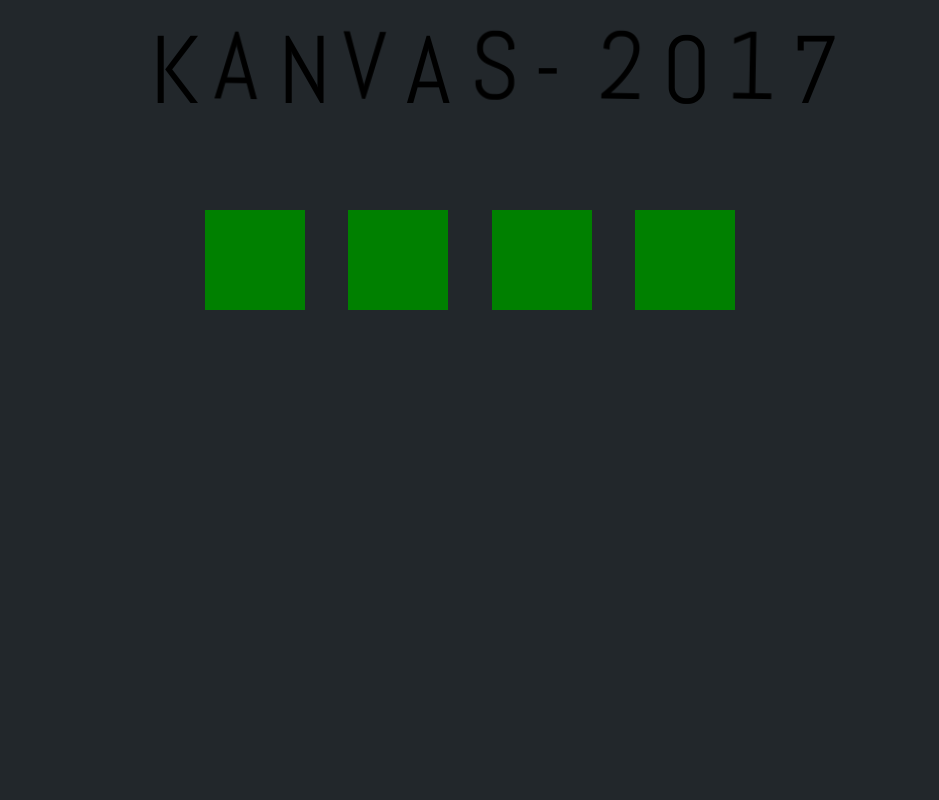
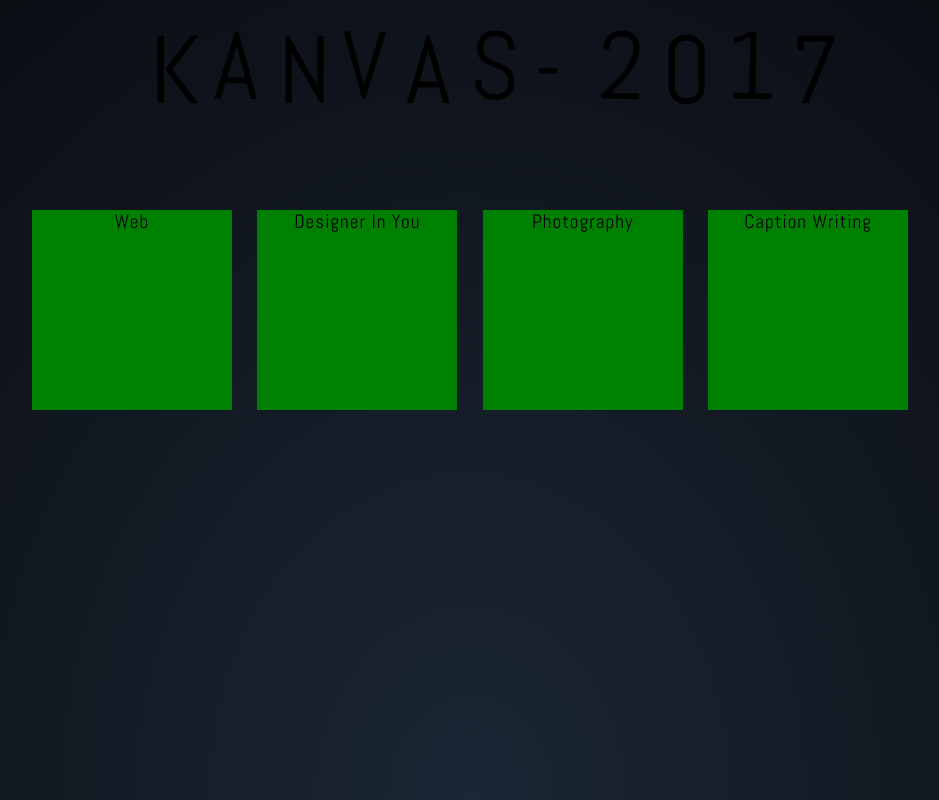
Before and after one commit to gawdsnitkkr/Kanvas-2017, a plain HTML site: page index.html in a window 1280 px wide. Shown: the whole page, without its empty margins (170-1109 px from the left). Drawn offline with Linux system fonts and the light colour scheme.

Commit message:
added links

```diff
--- a/css/main.css
+++ b/css/main.css
@@ -50,13 +50,20 @@ body a {
     z-index: 5;
 }
 #landing {
-	background: url('../images/photography.jpg');
+	/*background: url('../images/photography.jpg');*/
+	background: radial-gradient(ellipse at bottom, #1B2735 0%, #090A0F 100%);
+	background: -webkit-radial-gradient(ellipse at bottom, #1B2735 0%, #090A0F 100%);
+	background: -moz-gradient(ellipse at bottom, #1B2735 0%, #090A0F 100%);
+	background: -ms-gradient(ellipse at bottom, #1B2735 0%, #090A0F 100%);
+	background: -o-gradient(ellipse at bottom, #1B2735 0%, #090A0F 100%);
 }
 #web {
-	background: url('../images/web.jpg');
+	/*background: url('../images/web.jpg');*/
+	background: #102b42;
 }
 #graphics {
-	background: url('../images/graphics.jpg');
+	/*background: url('../images/graphics.jpg');*/
+	background: #102231;
 }
 #photography {
 	background: url('../images/photography.jpg');
@@ -119,8 +126,8 @@ body a {
 	font-size: 3em;
 }
 .box {
-	height: 100px;
-	width: 100px;
+	height: 200px;
+	width: 200px;
 	background: green;
 	margin: 10px;
 	display: inline-block;
@@ -140,7 +147,7 @@ body a {
 	left: 0;
 	width: 100%;
 	height: 500px;
-	font-size: 2em;
+	font-size: .4em;
 	text-align: center;
 }
 .kanvas-title span {
--- a/index.html
+++ b/index.html
@@ -57,10 +57,10 @@
                     <span>7</span>
                 </div>
                 <div id="kanvas-link">
-                    <div class="box"></div>
-                    <div class="box"></div>
-                    <div class="box"></div>
-                    <div class="box"></div>
+                    <div class="box" data-index="2">Web</div>
+                    <div class="box" data-index="3">Designer In You</div>
+                    <div class="box" data-index="4">Photography</div>
+                    <div class="box" data-index="5">Caption Writing</div>
                 </div>
             </div>
             <div id="web-content">
--- a/js/main.js
+++ b/js/main.js
@@ -89,10 +89,9 @@
     	init();
     	var boxes = document.getElementsByClassName('box');
     	for (var i = 0; i < boxes.length; i++) {
-    		console.log(boxes[i]);
     		boxes[i].addEventListener('click', function(e) {
-    			console.log(this.className);
-    			alert('clicked');
+    			currentSlide = parseInt(this.getAttribute('data-index'));
+    			adjustSlides(currentSlide);
     		});
     	}
 		adjustSlides(currentSlide);
```
